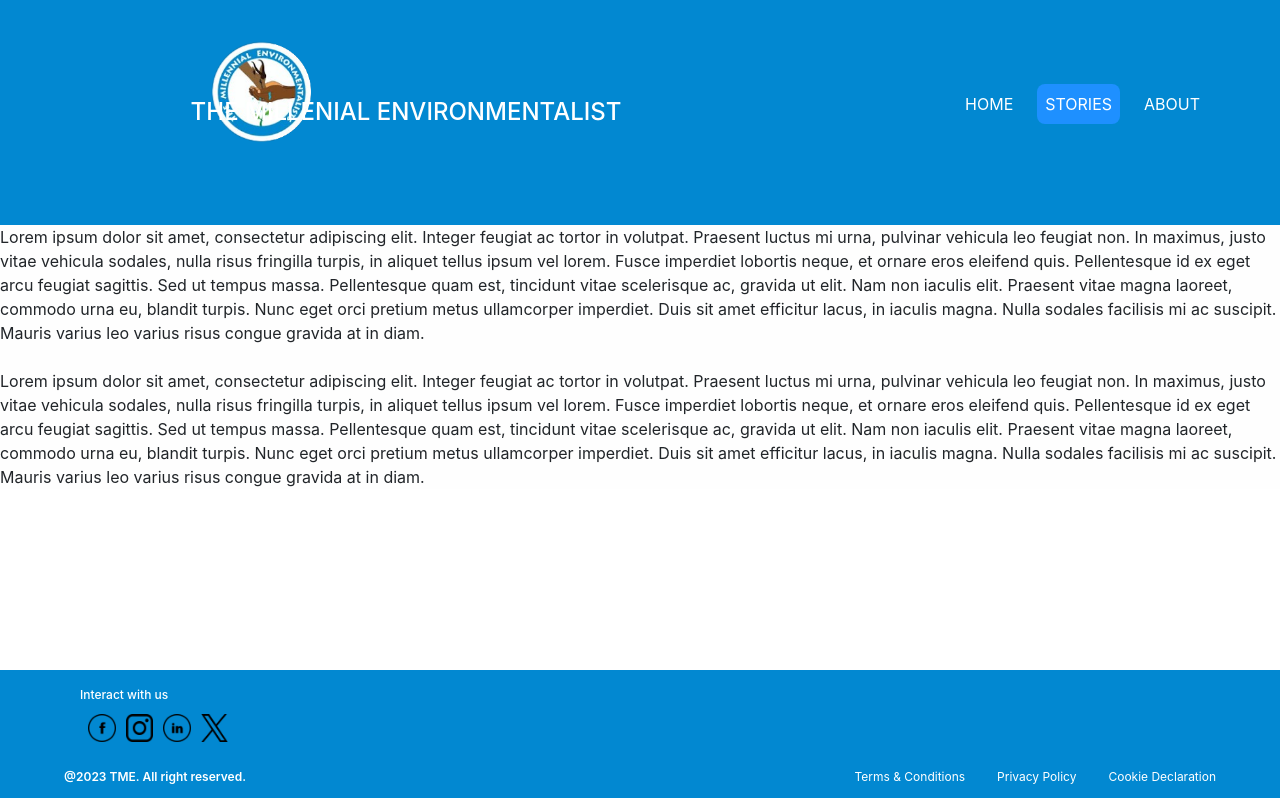
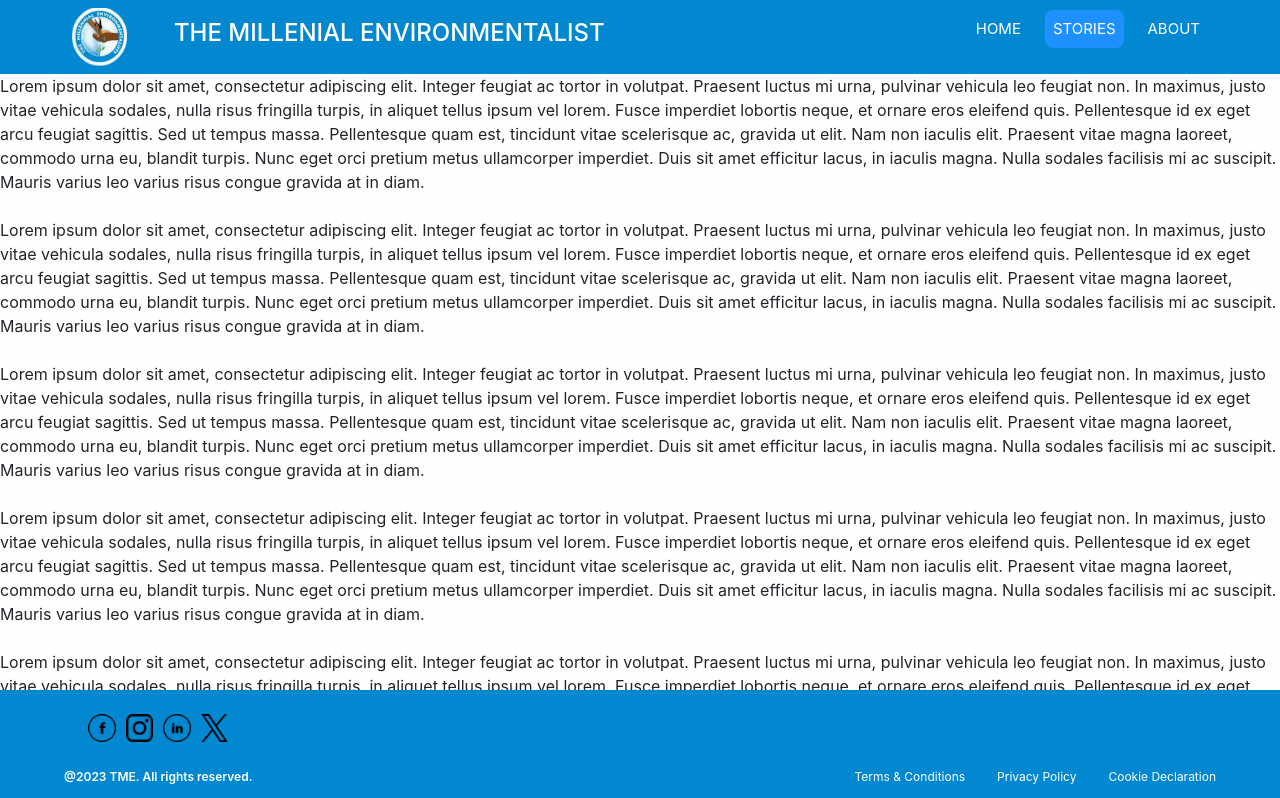
Before and after one commit to IrisThuo/HUMMINGBIRD, a React (Create React App) app: page /stories in a window 1280 px wide. Shown: the top 798 px of the page. Built offline with nearby package versions, Linux system fonts and the light colour scheme; the HTML template or start-up script is replaced by a standard one.

Commit message:
Edited header and added logo

```diff
--- a/src/Components/Footer/Footer.js
+++ b/src/Components/Footer/Footer.js
@@ -60,7 +60,6 @@ import twitter from "/home/name/HUMMINGBIRD/hummingbird/src/assets/twitter.png";
                 </a>
     </div>*/}
           <div className="sb_footer-links_div">
-            <h4>Interact with us</h4>
               <div className="socialmedia">
                 <p><img src={facebook} alt=""/></p>
                 <p><img src={instagram} alt=""/></p>
@@ -73,7 +72,7 @@ import twitter from "/home/name/HUMMINGBIRD/hummingbird/src/assets/twitter.png";
           <div className="sb_footer-below">
             <div className="sb_footer-copyright">
               <p>
-                @{new Date().getFullYear()} TME. All right reserved.
+                @{new Date().getFullYear()} TME. All rights reserved.
               </p>
             </div>
           <div className="sb_footer-below-links">
--- a/src/Components/Navbar/Navbar.js
+++ b/src/Components/Navbar/Navbar.js
@@ -6,16 +6,12 @@ import TMElogo from "/home/name/HUMMINGBIRD/hummingbird/src/assets/TMElogo.png";
 function Navbar(props) {
     const [menuOpen, setMenuOpen] = useState(false)
     return (
-
+<>
        <nav>
-
-       <div className="sb_footer-links_div">
-              <div className="logo">
-                <p><img src={TMElogo} alt=""/></p>
-              </div>
-          </div>
-
-       <h4>THE MILLENIAL ENVIRONMENTALIST</h4>
+       <div className="logo">
+       <img src={TMElogo} alt=""/>
+         </div>
+         <h4>THE MILLENIAL ENVIRONMENTALIST</h4>
         <div className='menu' onClick={() => {
             setMenuOpen(!menuOpen)
         }}>
@@ -35,9 +31,11 @@ function Navbar(props) {
             </li>
         </ul>
 
-       </nav>
+         </nav>
 
 
+
+</>
     );
 }
 
--- a/src/Components/Navbar/navbar.css
+++ b/src/Components/Navbar/navbar.css
@@ -3,6 +3,7 @@
 }
 
 nav {
+    font-size: 15px;
     display: flex;
     justify-content: space-between;
     align-items: center;
@@ -13,17 +14,18 @@ nav {
     top: 0;
 }
 
-h4 {
-    margin: auto;
-}
+
 
 nav ul{
     display: flex;
+
+
 
 }
 
 nav ul li {
     list-style: none;
+
 }
 
 nav ul li a{
@@ -40,7 +42,8 @@ nav ul li a:not(.active):hover{
 }
 
 .logo img{
-    width: 400%;
+    width: 50%;
+    margin: 0.5rem;
 }
 
 nav .menu {
@@ -61,7 +64,7 @@ nav .menu span {
     border-radius: 0.2rem;
 }
 
-@media (max-width:480px) {
+@media (max-width:580px) {
     nav .menu{
         display: flex;
     }
--- a/src/Views/Stories/Stories.js
+++ b/src/Views/Stories/Stories.js
@@ -9,6 +9,24 @@ function Stories(props) {
             <div>Lorem ipsum dolor sit amet, consectetur adipiscing elit. Integer feugiat ac tortor in volutpat. Praesent luctus mi urna, pulvinar vehicula leo feugiat non. In maximus, justo vitae vehicula sodales, nulla risus fringilla turpis, in aliquet tellus ipsum vel lorem. Fusce imperdiet lobortis neque, et ornare eros eleifend quis. Pellentesque id ex eget arcu feugiat sagittis. Sed ut tempus massa. Pellentesque quam est, tincidunt vitae scelerisque ac, gravida ut elit. Nam non iaculis elit. Praesent vitae magna laoreet, commodo urna eu, blandit turpis. Nunc eget orci pretium metus ullamcorper imperdiet. Duis sit amet efficitur lacus, in iaculis magna. Nulla sodales facilisis mi ac suscipit. Mauris varius leo varius risus congue gravida at in diam.</div>
             <br/>
             <div>Lorem ipsum dolor sit amet, consectetur adipiscing elit. Integer feugiat ac tortor in volutpat. Praesent luctus mi urna, pulvinar vehicula leo feugiat non. In maximus, justo vitae vehicula sodales, nulla risus fringilla turpis, in aliquet tellus ipsum vel lorem. Fusce imperdiet lobortis neque, et ornare eros eleifend quis. Pellentesque id ex eget arcu feugiat sagittis. Sed ut tempus massa. Pellentesque quam est, tincidunt vitae scelerisque ac, gravida ut elit. Nam non iaculis elit. Praesent vitae magna laoreet, commodo urna eu, blandit turpis. Nunc eget orci pretium metus ullamcorper imperdiet. Duis sit amet efficitur lacus, in iaculis magna. Nulla sodales facilisis mi ac suscipit. Mauris varius leo varius risus congue gravida at in diam.</div>
+            <br/>
+            <div>Lorem ipsum dolor sit amet, consectetur adipiscing elit. Integer feugiat ac tortor in volutpat. Praesent luctus mi urna, pulvinar vehicula leo feugiat non. In maximus, justo vitae vehicula sodales, nulla risus fringilla turpis, in aliquet tellus ipsum vel lorem. Fusce imperdiet lobortis neque, et ornare eros eleifend quis. Pellentesque id ex eget arcu feugiat sagittis. Sed ut tempus massa. Pellentesque quam est, tincidunt vitae scelerisque ac, gravida ut elit. Nam non iaculis elit. Praesent vitae magna laoreet, commodo urna eu, blandit turpis. Nunc eget orci pretium metus ullamcorper imperdiet. Duis sit amet efficitur lacus, in iaculis magna. Nulla sodales facilisis mi ac suscipit. Mauris varius leo varius risus congue gravida at in diam.</div>
+            <br/>
+            <div>Lorem ipsum dolor sit amet, consectetur adipiscing elit. Integer feugiat ac tortor in volutpat. Praesent luctus mi urna, pulvinar vehicula leo feugiat non. In maximus, justo vitae vehicula sodales, nulla risus fringilla turpis, in aliquet tellus ipsum vel lorem. Fusce imperdiet lobortis neque, et ornare eros eleifend quis. Pellentesque id ex eget arcu feugiat sagittis. Sed ut tempus massa. Pellentesque quam est, tincidunt vitae scelerisque ac, gravida ut elit. Nam non iaculis elit. Praesent vitae magna laoreet, commodo urna eu, blandit turpis. Nunc eget orci pretium metus ullamcorper imperdiet. Duis sit amet efficitur lacus, in iaculis magna. Nulla sodales facilisis mi ac suscipit. Mauris varius leo varius risus congue gravida at in diam.</div>
+            <br/>
+            <div>Lorem ipsum dolor sit amet, consectetur adipiscing elit. Integer feugiat ac tortor in volutpat. Praesent luctus mi urna, pulvinar vehicula leo feugiat non. In maximus, justo vitae vehicula sodales, nulla risus fringilla turpis, in aliquet tellus ipsum vel lorem. Fusce imperdiet lobortis neque, et ornare eros eleifend quis. Pellentesque id ex eget arcu feugiat sagittis. Sed ut tempus massa. Pellentesque quam est, tincidunt vitae scelerisque ac, gravida ut elit. Nam non iaculis elit. Praesent vitae magna laoreet, commodo urna eu, blandit turpis. Nunc eget orci pretium metus ullamcorper imperdiet. Duis sit amet efficitur lacus, in iaculis magna. Nulla sodales facilisis mi ac suscipit. Mauris varius leo varius risus congue gravida at in diam.</div>
+            <br/>
+            <div>Lorem ipsum dolor sit amet, consectetur adipiscing elit. Integer feugiat ac tortor in volutpat. Praesent luctus mi urna, pulvinar vehicula leo feugiat non. In maximus, justo vitae vehicula sodales, nulla risus fringilla turpis, in aliquet tellus ipsum vel lorem. Fusce imperdiet lobortis neque, et ornare eros eleifend quis. Pellentesque id ex eget arcu feugiat sagittis. Sed ut tempus massa. Pellentesque quam est, tincidunt vitae scelerisque ac, gravida ut elit. Nam non iaculis elit. Praesent vitae magna laoreet, commodo urna eu, blandit turpis. Nunc eget orci pretium metus ullamcorper imperdiet. Duis sit amet efficitur lacus, in iaculis magna. Nulla sodales facilisis mi ac suscipit. Mauris varius leo varius risus congue gravida at in diam.</div>
+            <br/>
+            <div>Lorem ipsum dolor sit amet, consectetur adipiscing elit. Integer feugiat ac tortor in volutpat. Praesent luctus mi urna, pulvinar vehicula leo feugiat non. In maximus, justo vitae vehicula sodales, nulla risus fringilla turpis, in aliquet tellus ipsum vel lorem. Fusce imperdiet lobortis neque, et ornare eros eleifend quis. Pellentesque id ex eget arcu feugiat sagittis. Sed ut tempus massa. Pellentesque quam est, tincidunt vitae scelerisque ac, gravida ut elit. Nam non iaculis elit. Praesent vitae magna laoreet, commodo urna eu, blandit turpis. Nunc eget orci pretium metus ullamcorper imperdiet. Duis sit amet efficitur lacus, in iaculis magna. Nulla sodales facilisis mi ac suscipit. Mauris varius leo varius risus congue gravida at in diam.</div>
+            <br/>
+            <div>Lorem ipsum dolor sit amet, consectetur adipiscing elit. Integer feugiat ac tortor in volutpat. Praesent luctus mi urna, pulvinar vehicula leo feugiat non. In maximus, justo vitae vehicula sodales, nulla risus fringilla turpis, in aliquet tellus ipsum vel lorem. Fusce imperdiet lobortis neque, et ornare eros eleifend quis. Pellentesque id ex eget arcu feugiat sagittis. Sed ut tempus massa. Pellentesque quam est, tincidunt vitae scelerisque ac, gravida ut elit. Nam non iaculis elit. Praesent vitae magna laoreet, commodo urna eu, blandit turpis. Nunc eget orci pretium metus ullamcorper imperdiet. Duis sit amet efficitur lacus, in iaculis magna. Nulla sodales facilisis mi ac suscipit. Mauris varius leo varius risus congue gravida at in diam.</div>
+            <br/>
+            <div>Lorem ipsum dolor sit amet, consectetur adipiscing elit. Integer feugiat ac tortor in volutpat. Praesent luctus mi urna, pulvinar vehicula leo feugiat non. In maximus, justo vitae vehicula sodales, nulla risus fringilla turpis, in aliquet tellus ipsum vel lorem. Fusce imperdiet lobortis neque, et ornare eros eleifend quis. Pellentesque id ex eget arcu feugiat sagittis. Sed ut tempus massa. Pellentesque quam est, tincidunt vitae scelerisque ac, gravida ut elit. Nam non iaculis elit. Praesent vitae magna laoreet, commodo urna eu, blandit turpis. Nunc eget orci pretium metus ullamcorper imperdiet. Duis sit amet efficitur lacus, in iaculis magna. Nulla sodales facilisis mi ac suscipit. Mauris varius leo varius risus congue gravida at in diam.</div>
+            <br/>
+            <div>Lorem ipsum dolor sit amet, consectetur adipiscing elit. Integer feugiat ac tortor in volutpat. Praesent luctus mi urna, pulvinar vehicula leo feugiat non. In maximus, justo vitae vehicula sodales, nulla risus fringilla turpis, in aliquet tellus ipsum vel lorem. Fusce imperdiet lobortis neque, et ornare eros eleifend quis. Pellentesque id ex eget arcu feugiat sagittis. Sed ut tempus massa. Pellentesque quam est, tincidunt vitae scelerisque ac, gravida ut elit. Nam non iaculis elit. Praesent vitae magna laoreet, commodo urna eu, blandit turpis. Nunc eget orci pretium metus ullamcorper imperdiet. Duis sit amet efficitur lacus, in iaculis magna. Nulla sodales facilisis mi ac suscipit. Mauris varius leo varius risus congue gravida at in diam.</div>
+            <br/>
+            <div>Lorem ipsum dolor sit amet, consectetur adipiscing elit. Integer feugiat ac tortor in volutpat. Praesent luctus mi urna, pulvinar vehicula leo feugiat non. In maximus, justo vitae vehicula sodales, nulla risus fringilla turpis, in aliquet tellus ipsum vel lorem. Fusce imperdiet lobortis neque, et ornare eros eleifend quis. Pellentesque id ex eget arcu feugiat sagittis. Sed ut tempus massa. Pellentesque quam est, tincidunt vitae scelerisque ac, gravida ut elit. Nam non iaculis elit. Praesent vitae magna laoreet, commodo urna eu, blandit turpis. Nunc eget orci pretium metus ullamcorper imperdiet. Duis sit amet efficitur lacus, in iaculis magna. Nulla sodales facilisis mi ac suscipit. Mauris varius leo varius risus congue gravida at in diam.</div>
             <Footer/>
             </div>
     );
```
Also changed, not shown: src/assets/TMElogo.png.
